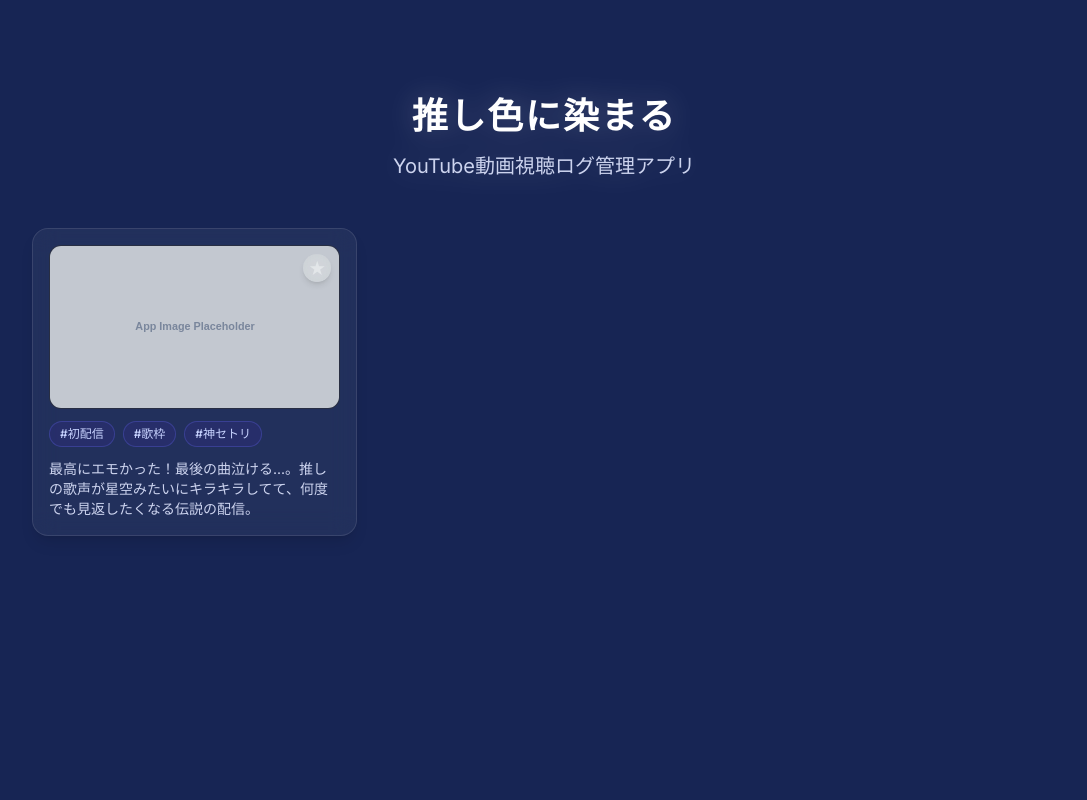
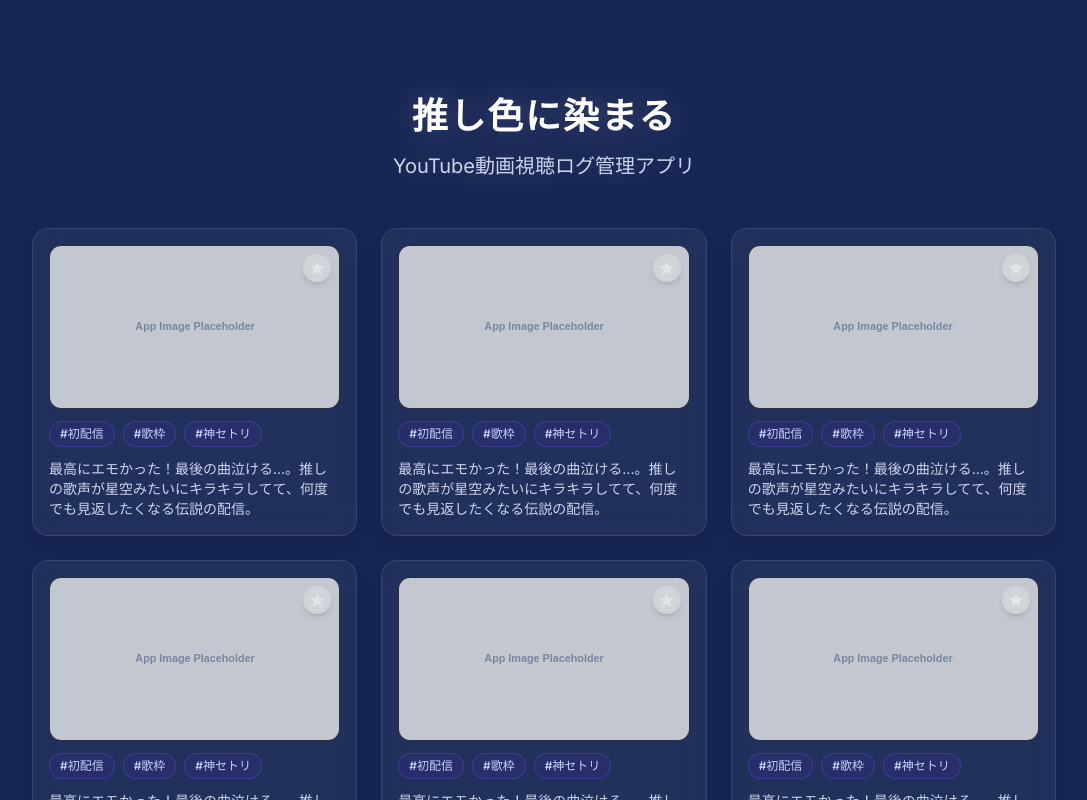
Before and after one commit to stargazer-base/stargazer-base, a Next.js app: page /movielog in a window 1280 px wide. Shown: the top 800 px of the page, without its empty margins (96-1183 px from the left). Built offline with nearby package versions, Linux system fonts and the light colour scheme.

Commit message:
Close #31 ダミー動画をリストにする

```diff
--- a/src/app/movielog/page.tsx
+++ b/src/app/movielog/page.tsx
@@ -14,8 +14,10 @@ export default function MovieLogPage() {
 
       <div className="mt-12 flex w-full max-w-5xl flex-col items-center justify-center">
         <div className="grid w-full grid-cols-1 gap-6 sm:grid-cols-2 lg:grid-cols-3">
-          {/* トップページまたは一覧に表示される動画カード */}
-          <MovieCard />
+          {/* トップページまたは一覧に表示される動画カード（ダミー10件） */}
+          {[...Array(10)].map((_, index) => (
+            <MovieCard key={index} />
+          ))}
         </div>
       </div>
     </main>
```
